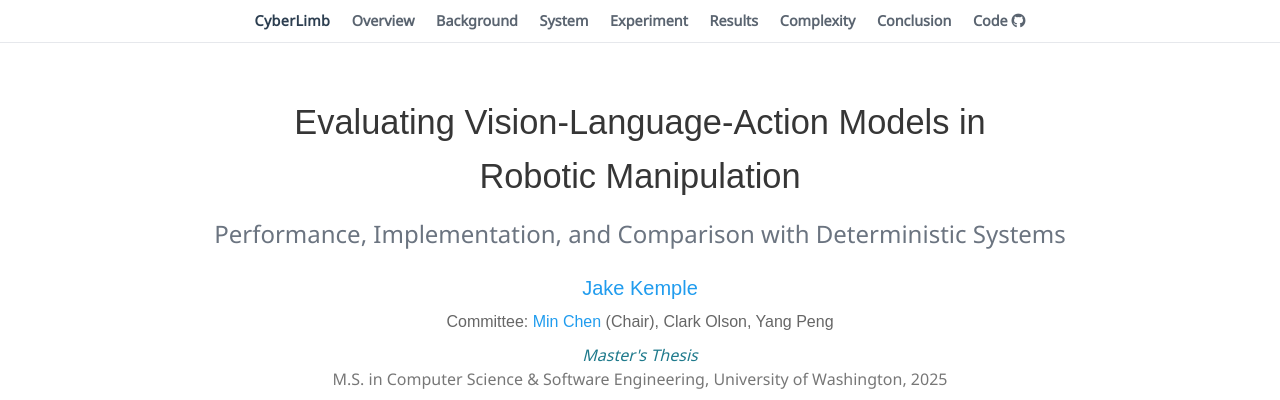
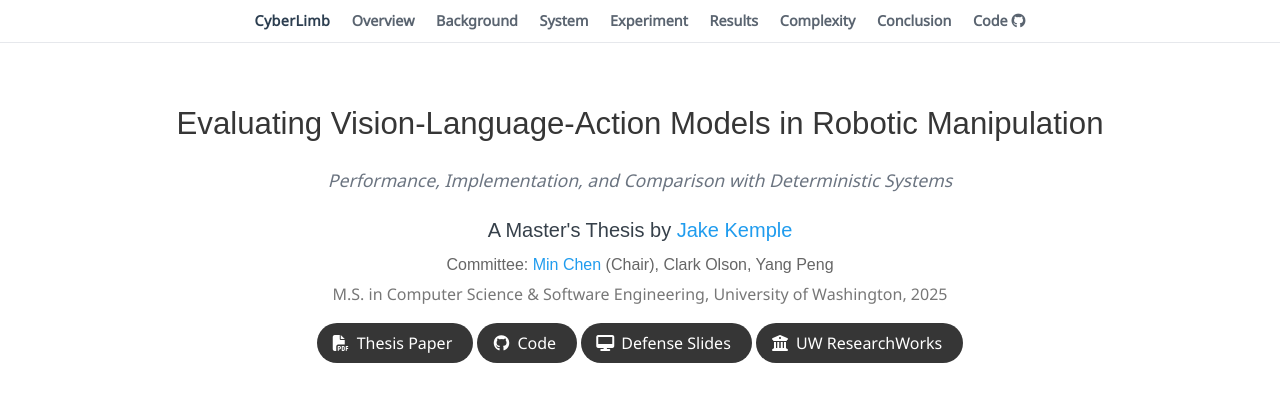
Before and after one commit to cyberlimb/cyberlimb.github.io, a plain HTML site: page index.html in a window 1280 px wide. Shown: the top 400 px of the page. Drawn offline with nearby package versions, Linux system fonts and the light colour scheme; some icons are missing; a web font is replaced by a local one.

Commit message:
Tighten hero: one-line title at desktop, smaller italic subtitle
- Title sized to 1.95rem so it sits on one line at desktop and wraps
  only when the viewport narrows
- Subtitle made smaller and italic to sit clearly below the title
- Folded the standalone "Master's Thesis" line into the author line
  ("A Master's Thesis by Jake Kemple")

Co-Authored-By: Claude Opus 4.8 (1M context) <noreply@anthropic.com>

```diff
--- a/index.html
+++ b/index.html
@@ -58,8 +58,6 @@
     .cl-nav a { color: #5a6470; font-weight: 600; font-size: .9rem; }
     .cl-nav a:hover { color: var(--det); }
     .cl-nav .brand { font-weight: 800; color: var(--ink); letter-spacing: .02em; }
-
-    .thesis-line { color: var(--det); font-style: italic; }
 
     /* Key-results strip (flat, quiet) */
     .stat-row { display: grid; grid-template-columns: repeat(4, 1fr); border: 1px solid var(--rule); border-radius: 8px; overflow: hidden; margin: 1.4rem 0 1rem; }
@@ -138,19 +136,16 @@
       <div class="container is-max-desktop">
         <div class="columns is-centered">
           <div class="column has-text-centered">
-            <h1 class="title is-1 publication-title"><span style="font-size:2.15rem;">Evaluating Vision-Language-Action Models in <span style="white-space:nowrap;">Robotic Manipulation</span></span></h1>
-            <h2 class="subtitle is-4" style="color:var(--muted); margin-top:-.3rem;">Performance, Implementation, and Comparison with Deterministic Systems</h2>
+            <h1 class="title is-1 publication-title"><span style="font-size:1.95rem;">Evaluating Vision-Language-Action Models in Robotic Manipulation</span></h1>
+            <h2 class="subtitle" style="color:var(--muted); margin-top:.25rem; font-size:1.1rem; font-style:italic; font-weight:400;">Performance, Implementation, and Comparison with Deterministic Systems</h2>
 
-            <div class="is-size-5 publication-authors" style="margin-top:1rem;">
-              <span class="author-block"><a href="#about">Jake Kemple</a></span>
+            <div class="is-size-5 publication-authors" style="margin-top:1.1rem;">
+              <span class="author-block">A Master's Thesis by <a href="#about">Jake Kemple</a></span>
             </div>
-            <div class="is-size-6 publication-authors" style="margin-top:.45rem; color:#666;">
+            <div class="is-size-6 publication-authors" style="margin-top:.5rem; color:#666;">
               <span class="author-block">Committee: <a href="https://faculty.washington.edu/minchen2/" target="_blank">Min Chen</a> (Chair), Clark Olson, Yang Peng</span>
             </div>
-            <div class="is-size-6" style="margin-top:.55rem;">
-              <span class="thesis-line">Master's Thesis</span>
-            </div>
-            <div class="is-size-6" style="color:#777;">
+            <div class="is-size-6" style="color:#777; margin-top:.3rem;">
               M.S. in Computer Science &amp; Software Engineering, University of Washington, 2025
             </div>
 
```
